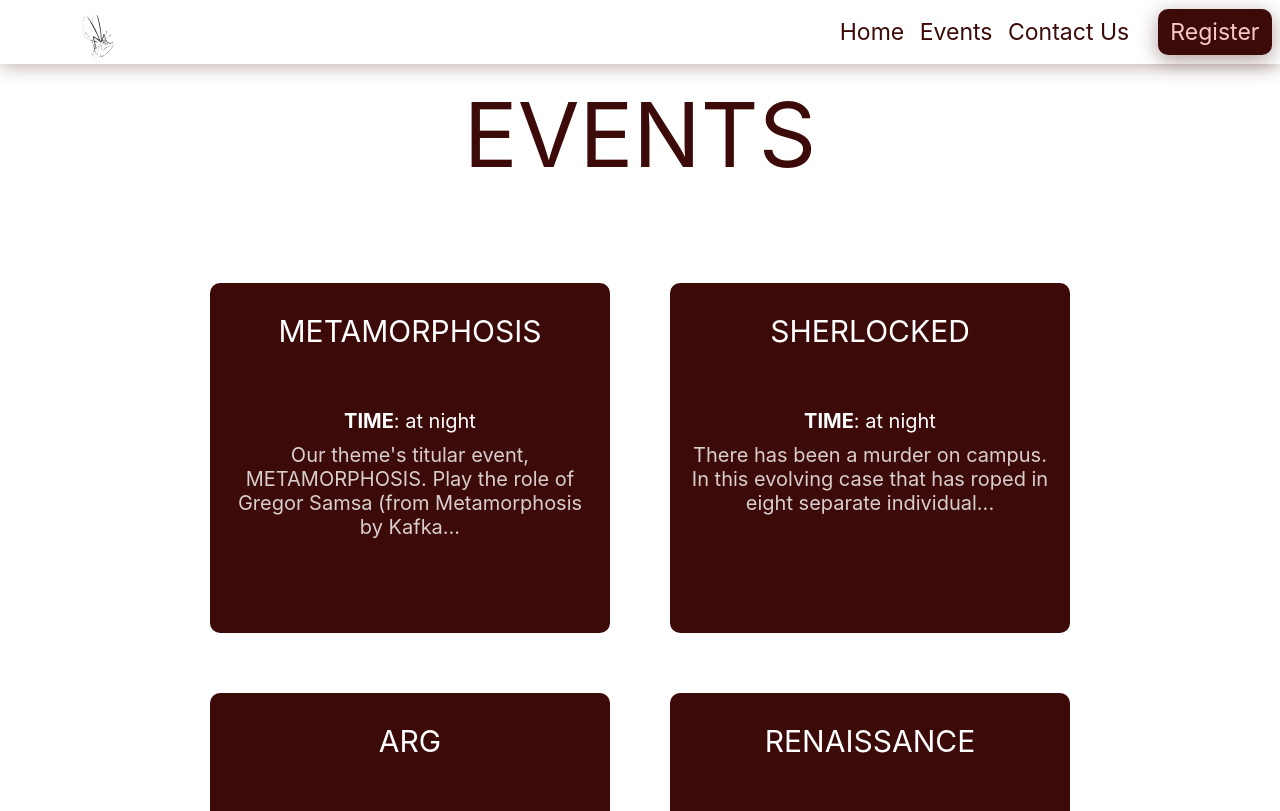
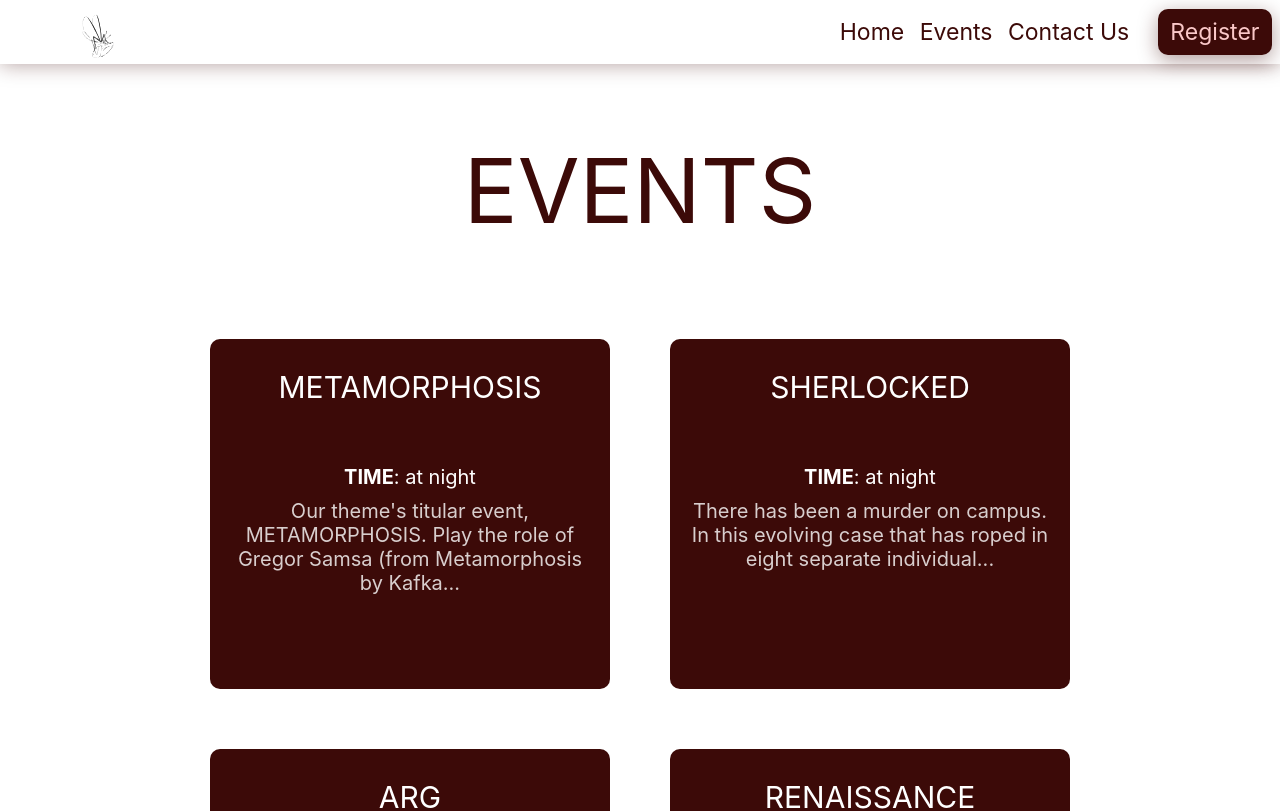
Before and after one commit to Swayam-Shree/VerbaMaximus24, a Next.js app: page /events in a window 1280 px wide. Shown: the top 811 px of the page. Built offline with nearby package versions, Linux system fonts and the light colour scheme.

Commit message:
css changes

```diff
--- a/pages/Components/LandingPage.css
+++ b/pages/Components/LandingPage.css
@@ -6,10 +6,6 @@
   --color1Blur: rgba(250, 200, 200, 0.4);
   --color2: rgb(60, 10, 8);
   --color2Blur: rgba(60, 10, 8, 0.4);
-  scrollbar-width: none;
-}
-::-webkit-scrollbar {
-  display: none;
 }
 .title {
   font-size: 7vw;
@@ -60,7 +56,7 @@
     position: sticky; */
   backdrop-filter: blur(3px);
   border-radius: 10px;
-  top: 100px;
+  padding-top: 7vh;
   font-size: 7vw;
   color: var(--color2);
   margin: auto;
```
